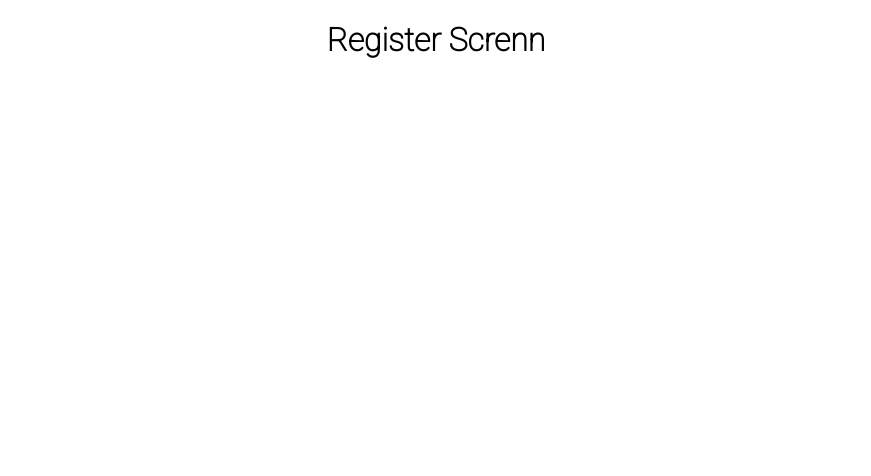
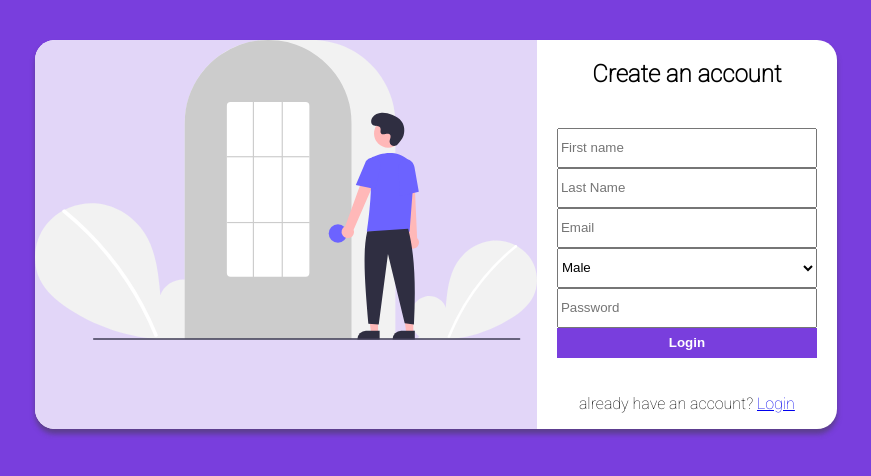
Before and after one commit to ImamTaufiqHermawan/socket-practice-fe, a React (Create React App) app: page /register in a window 1280 px wide. Shown: the top 476 px of the page, without its empty margins (204-1075 px from the left). Built offline with nearby package versions, Linux system fonts and the light colour scheme.

Commit message:
register component and styling with scss

```diff
--- a/src/components/Auth/Register.js
+++ b/src/components/Auth/Register.js
@@ -1,8 +1,53 @@
 import React from 'react';
+import registerImage from '../../assets/images/register.svg';
+import { Link } from 'react-router-dom';
+
+import './Auth.scss';
 
 const Register = () => {
   return (
-    <h1>Register Screnn</h1>
+    <div id='auth-container'>
+      <div id='auth-card'>
+        <div className='card-shadow'>
+          <div id='image-section'>
+            <img src={registerImage} alt='Register' />
+          </div>
+
+          <div id='form-section'>
+            <h2>Create an account</h2>
+
+            <form>
+              <div className='input-field mb-2'>
+                <input placeholder='First name' />
+              </div>
+
+              <div className='input-field mb-2'>
+                <input placeholder='Last Name' />
+              </div>
+
+              <div className='input-field mb-2'>
+                <input placeholder='Email' />
+              </div>
+
+              <div className='input-field mb-2'>
+                <select>
+                  <option value='male'>Male</option>
+                  <option value='female'>Female</option>
+                </select>
+              </div>
+
+              <div className='input-field mb-2'>
+                <input placeholder='Password' />
+              </div>
+
+              <button>Login</button>
+            </form>
+
+            <p>already have an account? <Link to='/login'>Login</Link></p>
+          </div>
+        </div>
+      </div>
+    </div>
   );
 }
 
```
